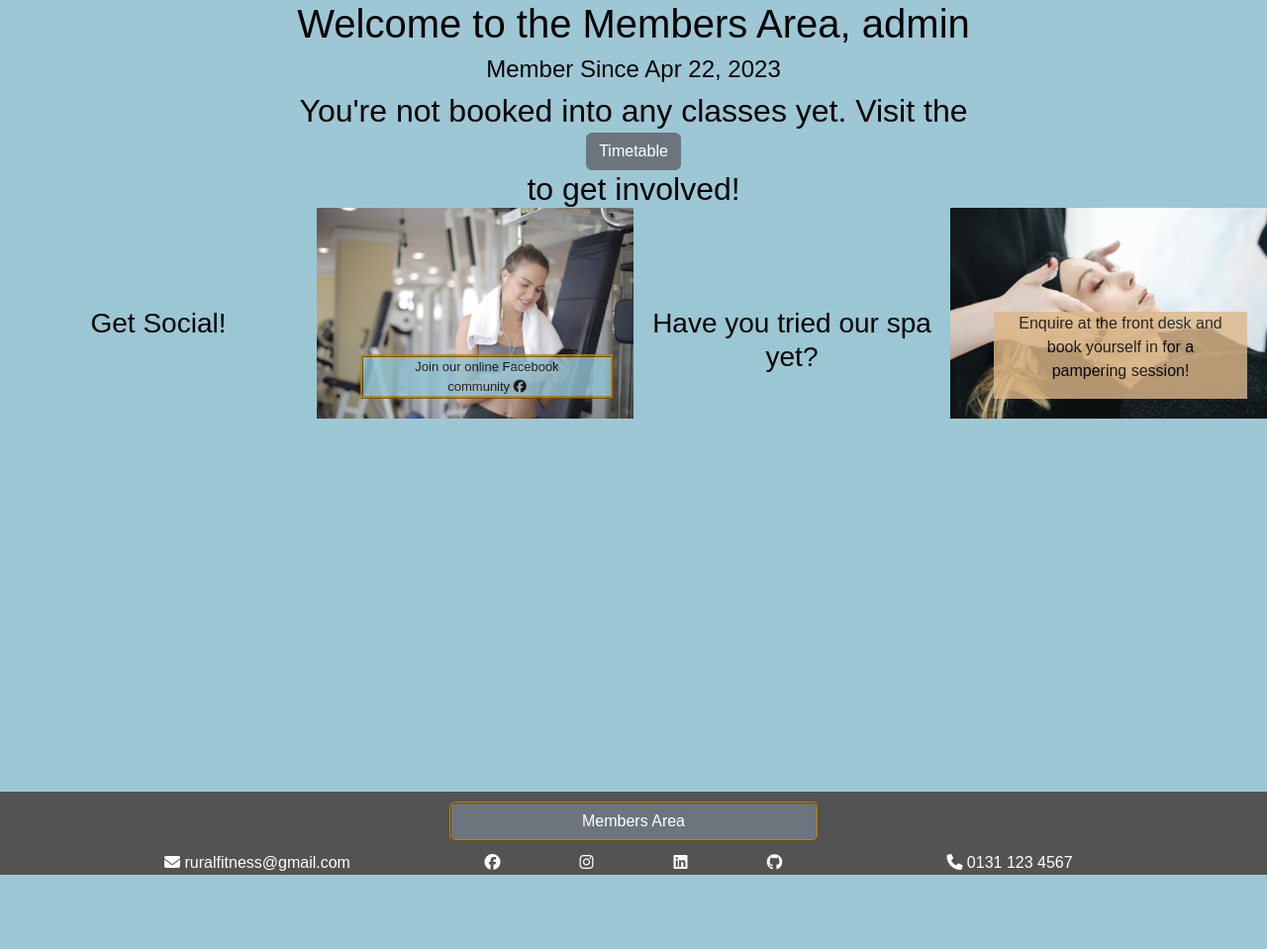
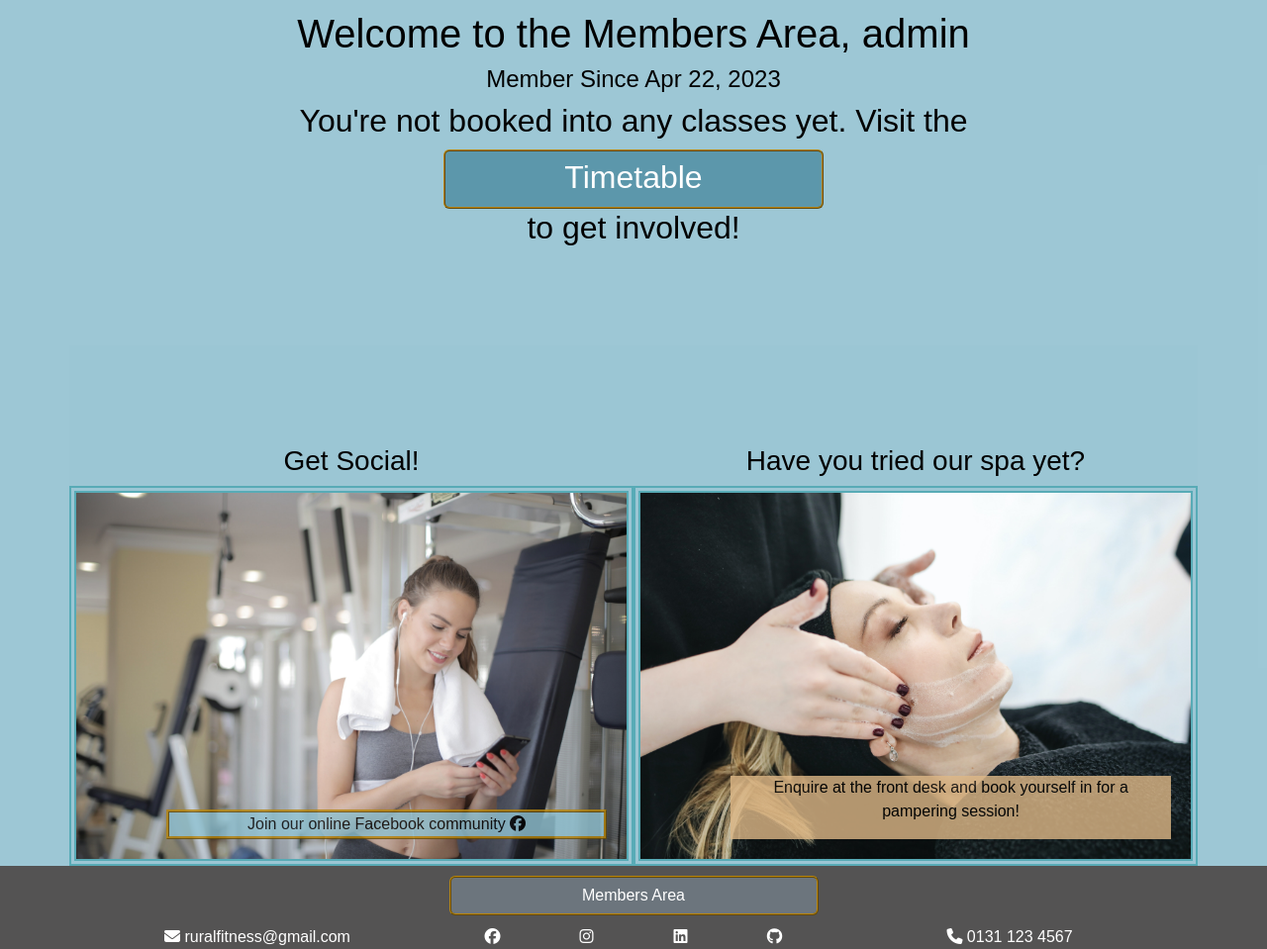
Before and after one commit to AlexSmall96/Project-4, a Django app: page /view_bookings.html in a window 1280 px wide. Shown: the part 88-1047 px from the top of the page at 99% size. Before the commit the page ends 972 px from the top, so only its background shows below. Run offline with Django 3.2, Linux system fonts and the light colour scheme; a user stored in the database is signed in; data comes from the database, SQL or seed files in the repository; both versions use the stored data as it was after the commit; data that the repository does not hold is empty; some libraries are stand-ins or nearby versions; some web fonts are replaced.

Commit message:
"add border colours and styling to members area"

```diff
--- a/classbooking_app/static/classbooking_app/css/style.css
+++ b/classbooking_app/static/classbooking_app/css/style.css
@@ -436,11 +436,6 @@ body{
     margin-top: 20px;
 }
 
-#members-area{
-margin-top: 88px;
-}
-
-
 /* Login Page */
 
 #login-page{
@@ -837,22 +832,54 @@ border-width: 2px;
 
 /* Members Area */
 #members-area{
-    min-height: 800px;
+    margin-top: 88px;
+    min-height: 750px;
     text-align: center;
 }
 
+#members-area h1{
+    padding-top: 10px;
+}
 #members-area h2{
-    margin-bottom: 0px;
+    margin-bottom: 10px;
 }
+
+#members-area .cancel-button{
+    width:100%;
+}
+
 #ads{
     text-align: center;
-    max-width: 2000px;
+    margin-top: 100px;
+}
+
+@media(max-width:992px){
+    #members-area .container{
+        max-width:2000px;
+    }
+}
+
+@media(min-width:992px){
+    #ads p, #ads a{
+        font-size:medium
+    }
 }
 
 #ads .has-bg-img{
+    border-style:double;
+    border-width:7px;
+    border-color: rgb(88, 171, 182);
     padding-left: 0px;
     padding-right: 0px;
     margin-bottom: 0px;
+}
+
+#members-timetable-btn{
+    background-color: rgb(92, 151, 171);
+    width:30%;
+    min-width:141px;
+    padding-top:7px;
+    padding-bottom:0px;
 }
 
 #ads img{
@@ -864,10 +891,14 @@ border-width: 2px;
     padding-bottom: 0px;
 }
 
+#my-bookings{
+    border-style:double;
+    border-width:7px;
+    border-color: rgb(88, 171, 182);
+}
+
 #my-bookings .row{
     font-size: medium;
-}
-#my-bookings .row{
     background-color: white;
 }
 
--- a/classbooking_app/templates/classbooking_app/view_bookings.html
+++ b/classbooking_app/templates/classbooking_app/view_bookings.html
@@ -34,7 +34,7 @@
         {% if booking.session.running == False %}
         <div class="col-12">Apologies, the gym has had to cancel this class.</div>
         {% else %}
-        <div class="col-12"><input class="cancel-button run-{{ booking.session.running }}-btn" type="button" value="Cancel Booking" id="{{ booking.session.id }}-view" data-toggle="modal" data-target="#modal-{{ booking.session.id }}"></div>
+        <div class="col-12"><input class="cancel-button" type="button" value="Cancel Booking" id="{{ booking.session.id }}-view" data-toggle="modal" data-target="#modal-{{ booking.session.id }}"></div>
         {% endif %}
       </div>
       <!-- Cancel Class Modal -->
@@ -86,7 +86,9 @@
     </div>
   </form>
   {% else %}
-  <h2>You're not booked into any classes yet. Visit the <a class="nav-link" href="/timetable.html" id="timetable-link"><button type="button" class="btn btn-secondary">Timetable</button></a> to get involved!</h2>
+  <h2>You're not booked into any classes yet. Visit the</h2> <a href="/timetable.html">
+    <button id="members-timetable-btn" type="button" class="btn btn-secondary link-btn">
+     <h2>Timetable</h2></button></a> <h2>to get involved!</h2>
   <p id="my-bookings" class="invisible"></p>
   {% endif %}
 
@@ -112,18 +114,18 @@
   <!-- Adverts -->
   <div id="ads" class="container light-background">
     <div class="row">
-      <div class="col-12 col-sm-6 col-lg-3 order-first order-sm-2 order-lg-first"><h3 class="ad-header">Get Social!</h3></div>
-      <div class="col-12 col-sm-6 col-lg-3 order-2 order-sm-first order-lg-2 has-bg-img contains-text-box">
+      <div class="col-12 col-sm-6 order-first order-sm-2 col-lg-6 order-lg-first"><h3 class="ad-header">Get Social!</h3></div>
+      <div class="col-12 col-sm-6 order-2 order-sm-first col-lg-6 order-lg-3 has-bg-img contains-text-box">
           <img class="bg-img" src="../../static/classbooking_app/images/social-ad.jpg">
             <a href="https://www.facebook.com/" target="_blank" id="text-button">Join our online Facebook community <i class="fa-brands fa-facebook"></i></button></a>
       </div>
-      <div class="col-12 col-sm-6 col-lg-3 order-last order-sm-last order-lg-last has-bg-img contains-text-box">
+      <div class="col-12 col-sm-6 order-last order-sm-last col-lg-6 order-lg-last has-bg-img contains-text-box">
         <img class="bg-img" src="../../static/classbooking_app/images/spa-ad.jpg">
         <div id="text-block">
           <p>Enquire at the front desk and book yourself in for a pampering session!</p>
         </div>
       </div>
-      <div class="col-12 col-sm-6 col-lg-3 order-3 order-sm-3 order-lg-3"><h3 class="ad-header">Have you tried our spa yet?</h3></div>
+      <div class="col-12 col-sm-6 order-3 order-sm-3 col-lg-6 order-lg-2" ><h3 class="ad-header">Have you tried our spa yet?</h3></div>
     </div>
   </div>
 
```
Also changed, not shown: db.sqlite3.
